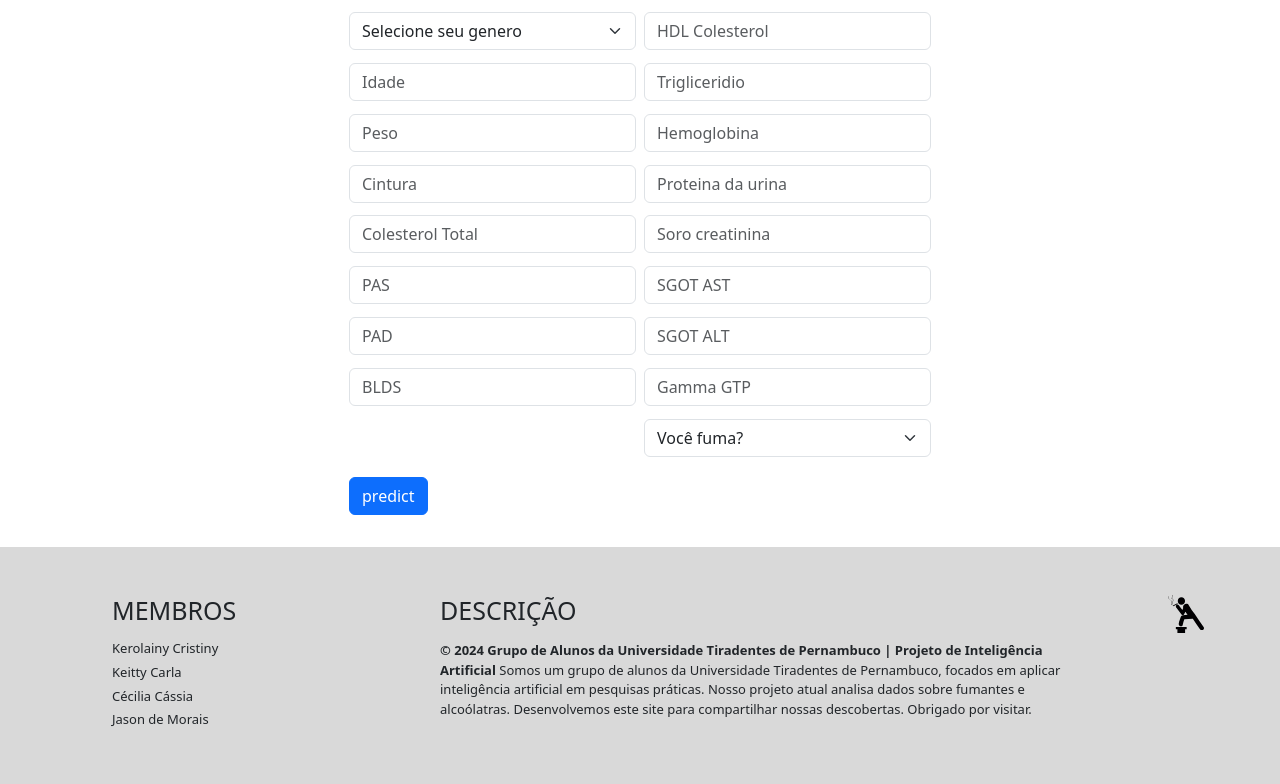
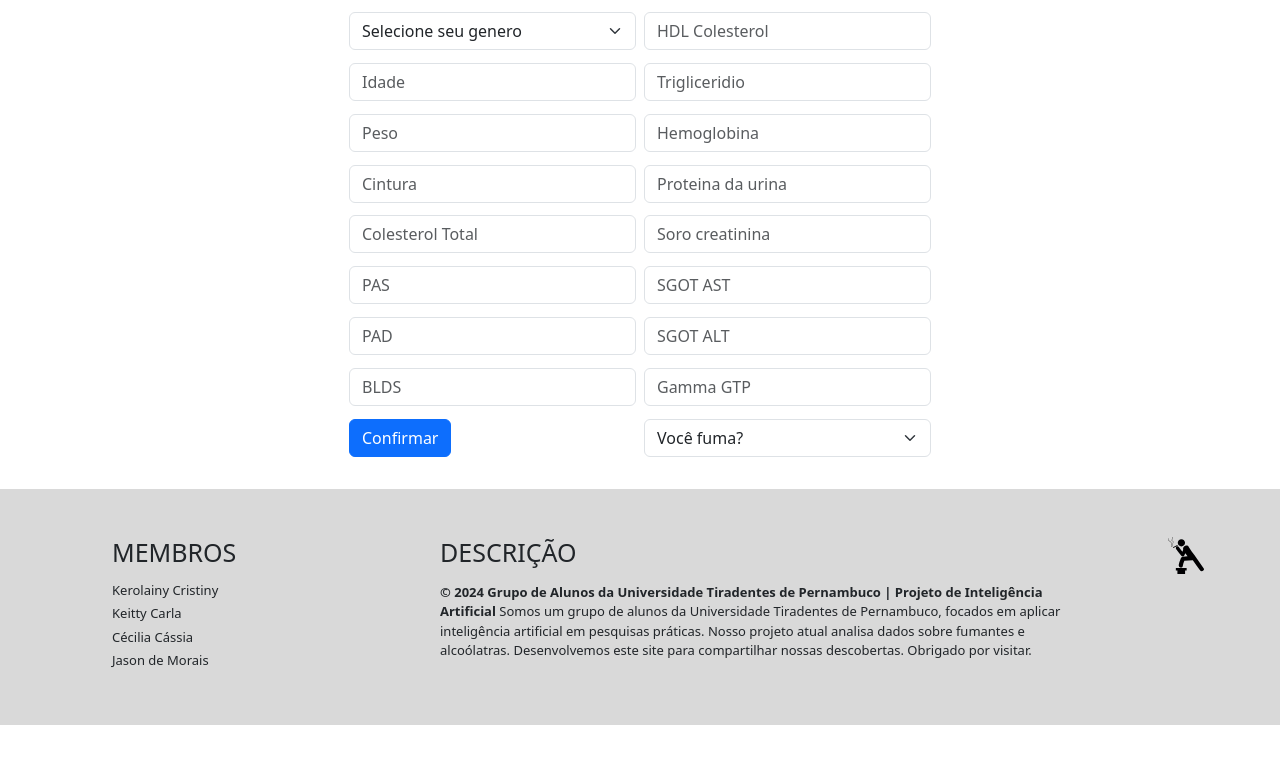
Before and after one commit to JasonMoraisF/Graficos_fumantes_alcoolatras, a Flask app: page / in a window 1280 px wide. Shown: the part 2074-2858 px from the top of the page. After the commit the page ends 2799 px from the top, so only its background shows below. Run offline with Flask 3, Linux system fonts and the light colour scheme; some libraries are stand-ins or nearby versions.

Commit message:
Fix: Confirmar palavra

```diff
--- a/fbGraph/static/style.css
+++ b/fbGraph/static/style.css
@@ -20,7 +20,6 @@
   /* margin-right: 1rem; */
   margin-top: 1rem;
   z-index: 999;
-
 }
 
 .logo img {
--- a/fbGraph/templates/index.html
+++ b/fbGraph/templates/index.html
@@ -197,6 +197,9 @@
             <label for="inputPassword2" class="visually-hidden">BLDS</label>
             <input type="number" class="form-control" id="inputPassword2" name="BLDS" placeholder="BLDS" required>
           </div>
+          <div class="col-auto">
+            <input type="submit" value="Confirmar" class="btn btn-primary mb-3">
+          </div>
         </div>
         <div>
           <div class="col-auto" id="div2">
@@ -239,9 +242,7 @@
               <option value="3">Sim, fumo.</option>
             </select>
           </div>
-        </div>
-        <div class="col-auto">
-          <input type="submit" value="predict" class="btn btn-primary mb-3">
+
         </div>
       </form>
     </div>
```
